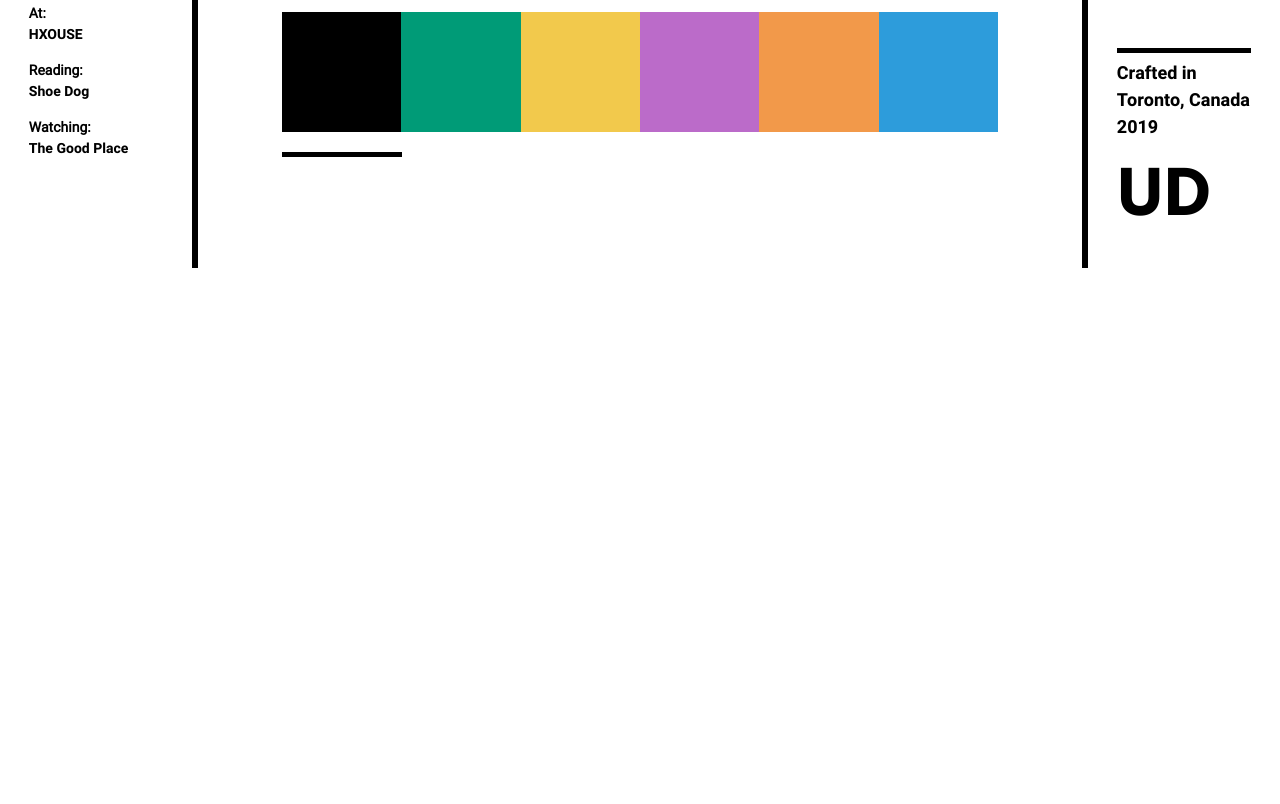
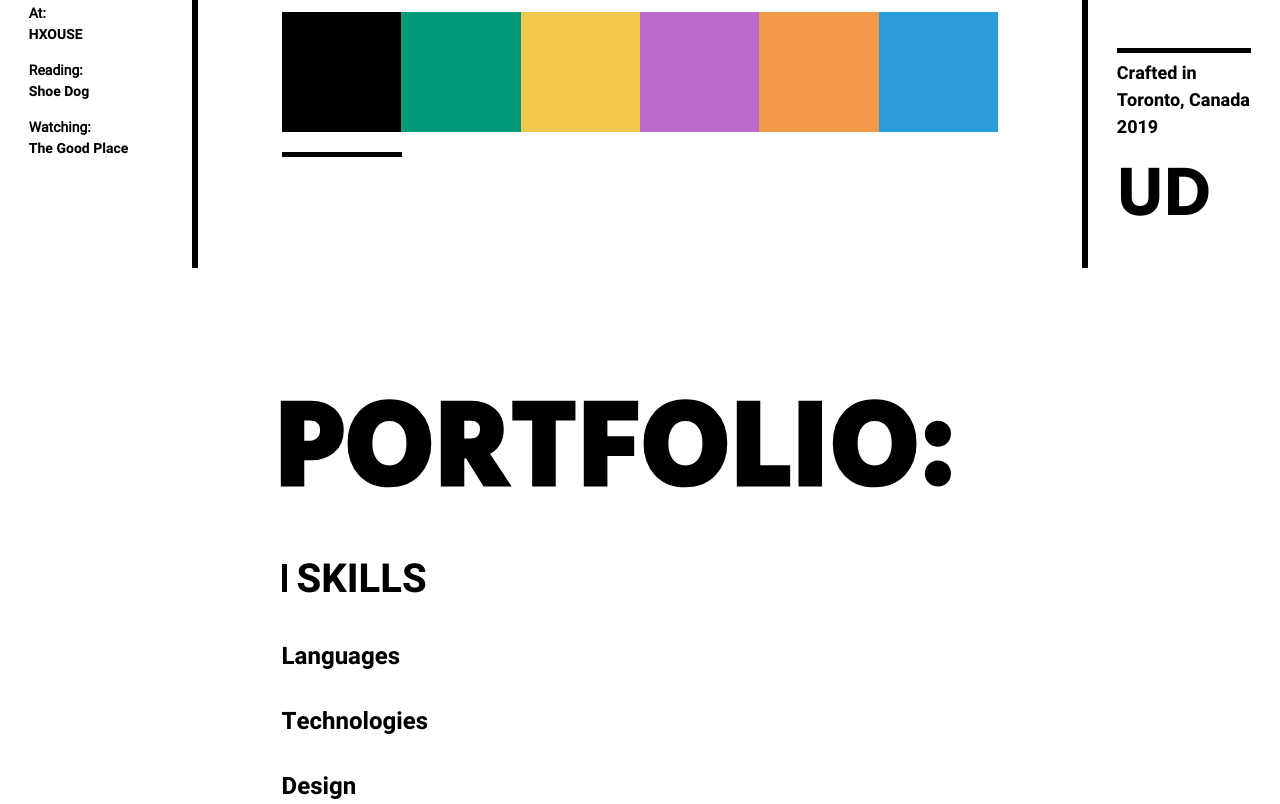
Before and after one commit to uditdesai/uditdesai.github.io, a Gatsby site: page /v2 in a window 1280 px wide. Shown: the part 532-1336 px from the top of the page. Before the commit the page ends 800 px from the top, so only its background shows below. Built offline with nearby package versions, Linux system fonts and the light colour scheme; Gatsby itself is replaced by a stand-in of ours.

Commit message:
Start skills section in portfolio

```diff
--- a/src/components/LeftBar.js
+++ b/src/components/LeftBar.js
@@ -37,6 +37,9 @@ const NavigationTitle = styled.h1`
   margin: 40px 0 10px 0;
   padding-bottom: 3px;
   border-bottom: 5px solid #000;
+  @media (max-width: 900px) {
+    font-size: 16px;
+  }
   @media (max-height: 700px) {
     font-size: 16px;
   }
@@ -93,6 +96,9 @@ const SocialTitle = styled.h1`
   margin: 0 0 10px 0;
   padding-bottom: 3px;
   border-bottom: 5px solid #000;
+  @media (max-width: 900px) {
+    font-size: 16px;
+  }
   @media (max-height: 700px) {
     font-size: 16px;
   }
@@ -147,6 +153,9 @@ const CurrentlyTitle = styled.h1`
   margin: 0 0 10px 0;
   padding-bottom: 3px;
   border-bottom: 5px solid #000;
+  @media (max-width: 900px) {
+    font-size: 16px;
+  }
   @media (max-height: 700px) {
     font-size: 16px;
   }
--- a/src/components/RightBar.js
+++ b/src/components/RightBar.js
@@ -120,6 +120,9 @@ const CreditTitle = styled.h1`
   margin: 0;
   padding-top: 7px;
   border-top: 5px solid #000;
+  @media (max-width: 900px) {
+    font-size: 16px;
+  }
   @media (max-height: 720px) {
     font-size: 16px;
   }
--- a/src/pages/v2.js
+++ b/src/pages/v2.js
@@ -22,6 +22,7 @@ const ContentContainer = styled.div`
   margin: 0 auto 0 auto;
   padding: 0;
 `
+//HOME SCREEN
 const StartContainer = styled.div`
   width: 80%;
   margin: 60px auto 0 auto;
@@ -34,7 +35,14 @@ const Greeting = styled.h1`
   font-family: "Hind";
   font-size: 140px;
   color: black;
-  margin: 0 0 0 -8px;
+  margin: 0 0 0 -6px;
+  letter-spacing: 2px;
+  -webkit-text-fill-color: black; /* Will override color (regardless of order) */
+  -webkit-text-stroke-width: 5px;
+  -webkit-text-stroke-color: black;
+  @media (max-width: 1000px) {
+    font-size: 120px;
+  }
 `
 const Introduction = styled.h2`
   font-family: "Roboto-Bold";
@@ -42,6 +50,9 @@ const Introduction = styled.h2`
   font-size: 50px;
   margin: 0;
   line-height: 1.2;
+  @media (max-width: 1000px) {
+    font-size: 40px;
+  }
 `
 const ColorPicker = styled.div`
   width: 100%;
@@ -62,6 +73,60 @@ const ColorUnderline = styled.div`
   height: 5px;
   background: #000;
   margin: 20px 0 0 0;
+`
+//PORTFOLIO SCREEN
+const PortfolioContainer = styled.div`
+  width: 80%;
+  margin: 200px auto 0 auto;
+  display: flex;
+  flex-direction: column;
+  justify-content: flex-start;
+  align-items: flex-start;
+`
+const PortfolioTitle = styled.h1`
+  font-family: "Hind";
+  font-size: 120px;
+  letter-spacing: 2px;
+  color: black;
+  margin: 0 0 0 -6px;
+  -webkit-text-fill-color: black; /* Will override color (regardless of order) */
+  -webkit-text-stroke-width: 5px;
+  -webkit-text-stroke-color: black;
+  @media (max-width: 1200px) {
+    font-size: 100px;
+  }
+  @media (max-width: 1000px) {
+    font-size: 80px;
+  }
+`
+const PortfolioInnerTitleContainer = styled.div`
+  display: flex;
+  justify-content: flex-start;
+  align-items: center;
+`
+const PortfolioInnerTitleLine = styled.div`
+  width: 5px;
+  height: 28px;
+  background: black;
+  margin-bottom: 4px;
+`
+const PortfolioInnerTitle = styled.h3`
+  font-family: "Heebo-Bold";
+  font-size: 40px;
+  color: black;
+  margin: 0 0 0 10px;
+`
+const SkillsTitle = styled.h5`
+  font-family: "Heebo-Bold";
+  font-size: 24px;
+  color: black;
+  margin: 30px 0 0 0;
+`
+const SkillsContainer = styled.div`
+  display: flex;
+  width: 100%;
+  justify-content: flex-start;
+  align-items: center;
 `
 
 const v2 = () => {
@@ -106,6 +171,19 @@ const v2 = () => {
           </ColorPicker>
           <ColorUnderline></ColorUnderline>
         </StartContainer>
+        <PortfolioContainer>
+          <PortfolioTitle>PORTFOLIO:</PortfolioTitle>
+          <PortfolioInnerTitleContainer>
+            <PortfolioInnerTitleLine></PortfolioInnerTitleLine>
+            <PortfolioInnerTitle>SKILLS</PortfolioInnerTitle>
+          </PortfolioInnerTitleContainer>
+          <SkillsTitle>Languages</SkillsTitle>
+          <SkillsContainer></SkillsContainer>
+          <SkillsTitle>Technologies</SkillsTitle>
+          <SkillsContainer></SkillsContainer>
+          <SkillsTitle>Design</SkillsTitle>
+          <SkillsContainer></SkillsContainer>
+        </PortfolioContainer>
       </ContentContainer>
     </Container>
   )
```
